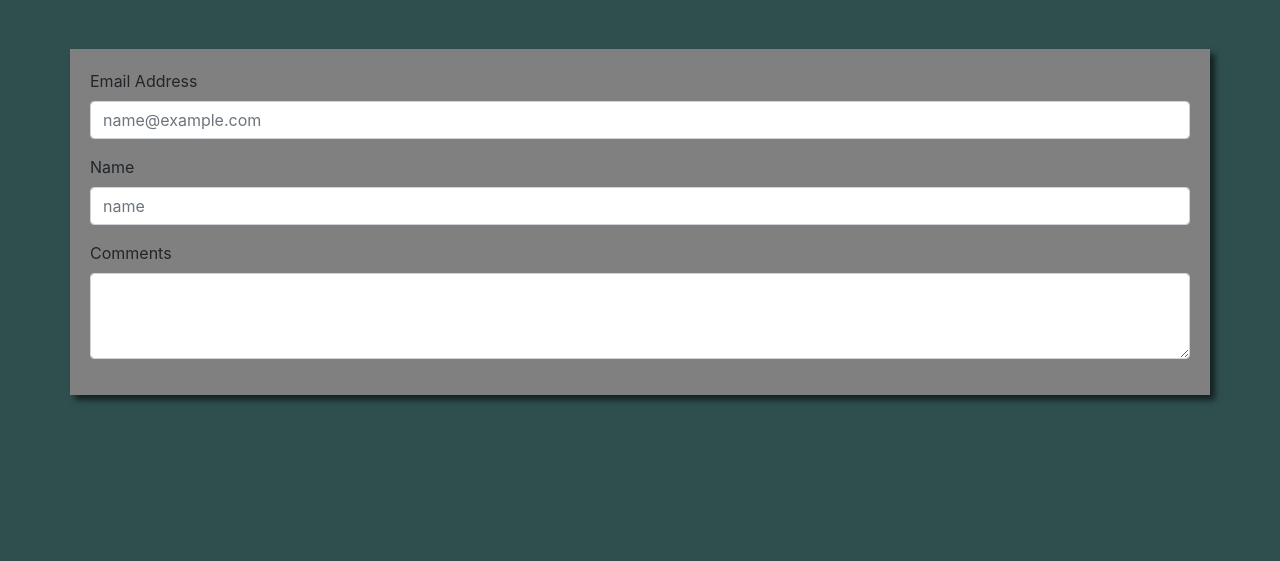
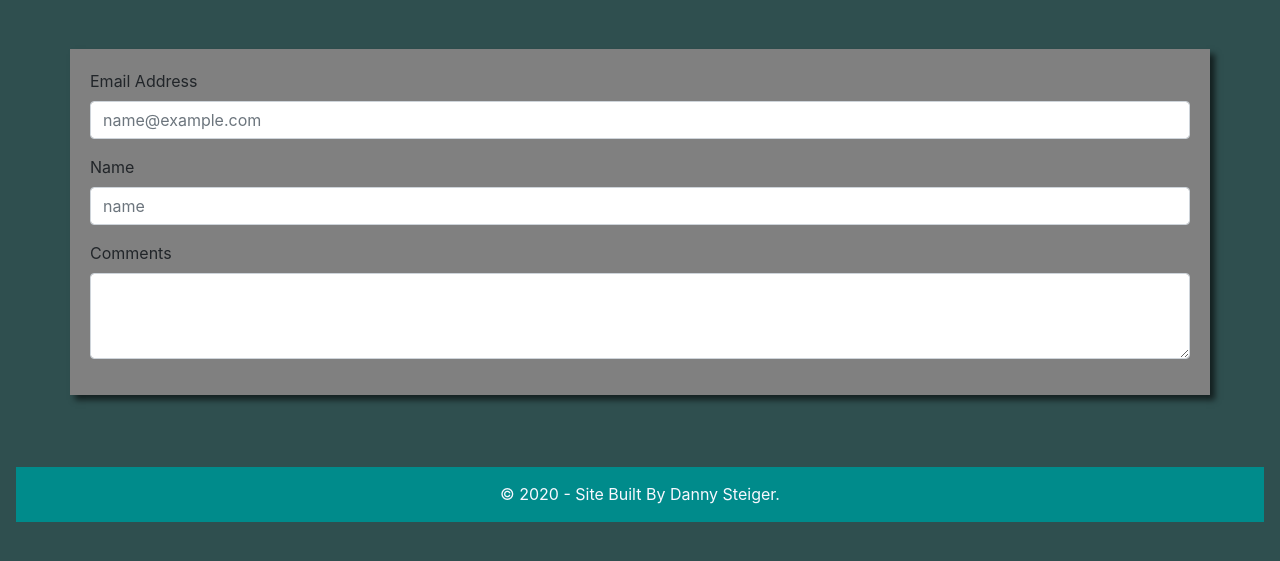
Before and after one commit to ddsteig/portfolio, a plain HTML site: page contact.html in a window 1280 px wide. Shown: the part 131-692 px from the top of the page. Drawn offline with nearby package versions, Linux system fonts and the light colour scheme.

Commit message:
Added footer to pages, and in style in css

```diff
--- a/contact.html
+++ b/contact.html
@@ -52,6 +52,13 @@
         </form>
     </div>
 
+    <div class="navbar navbar-default navbar-fixed-bottom">
+        <div class="footer">
+            <p>© 2020 - Site Built By Danny Steiger.
+            </p>
+        </div>
+    </div>
+
     <!-- Optional JavaScript -->
     <!-- jQuery first, then Popper.js, then Bootstrap JS -->
     <script src="https://code.jquery.com/jquery-3.5.1.slim.min.js"
--- a/style.css
+++ b/style.css
@@ -28,6 +28,7 @@ h1{
 }
 
 body{
+    position: relative;
     background: darkslategrey;
 }
 
@@ -46,3 +47,11 @@ body{
     box-shadow: 5px 5px 6px rgba(0, 0, 0, 0.8);
 
 }
+
+.footer{
+    width: 100%;
+    text-align: center;
+    padding-top: 15px;
+    color: ghostwhite;
+    background-color: darkcyan;
+}
```
Also changed, not shown: index.html (+7 -0 lines), portfolio.html (+6 -0 lines).
